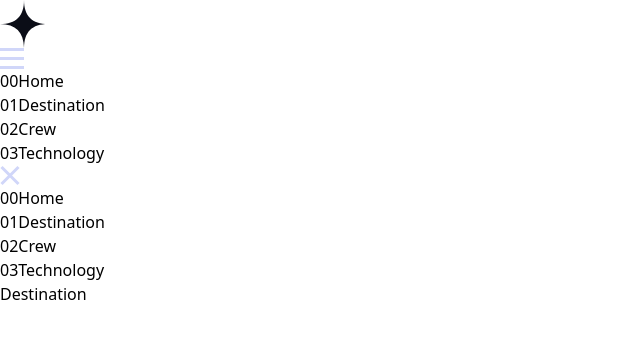
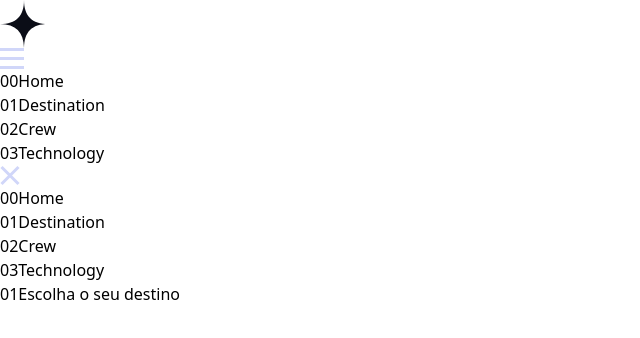
Before and after one commit to Daniel-san8/Nasa, a React (Vite) app: page /destination in a window 1280 px wide. Shown: the top 338 px of the page, without its empty margins (0-640 px from the left). Built offline with nearby package versions, Linux system fonts and the light colour scheme; a web font is replaced by a local one.

Commit message:
feat: titulo do destination

```diff
--- a/src/Components/Destination.tsx
+++ b/src/Components/Destination.tsx
@@ -1,7 +1,14 @@
 import React from "react";
 
 const Destination = () => {
-  return <h1>Destination</h1>;
+  return (
+    <div className="h-screen py-12 px-40">
+      <h1 className="font-barlow text-2xl text-white tracking-wide">
+        <span className="font-bold opacity-25 pr-6">01</span>Escolha o seu
+        destino
+      </h1>
+    </div>
+  );
 };
 
 export default Destination;
```
